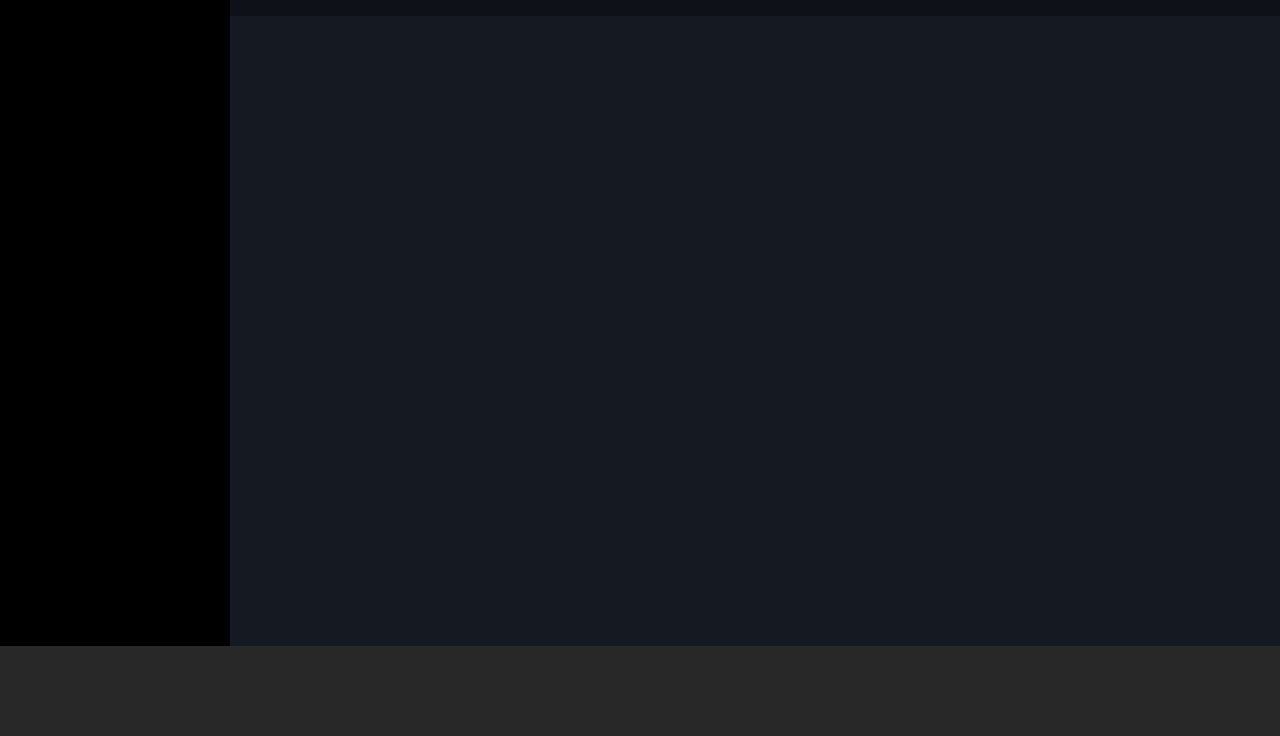
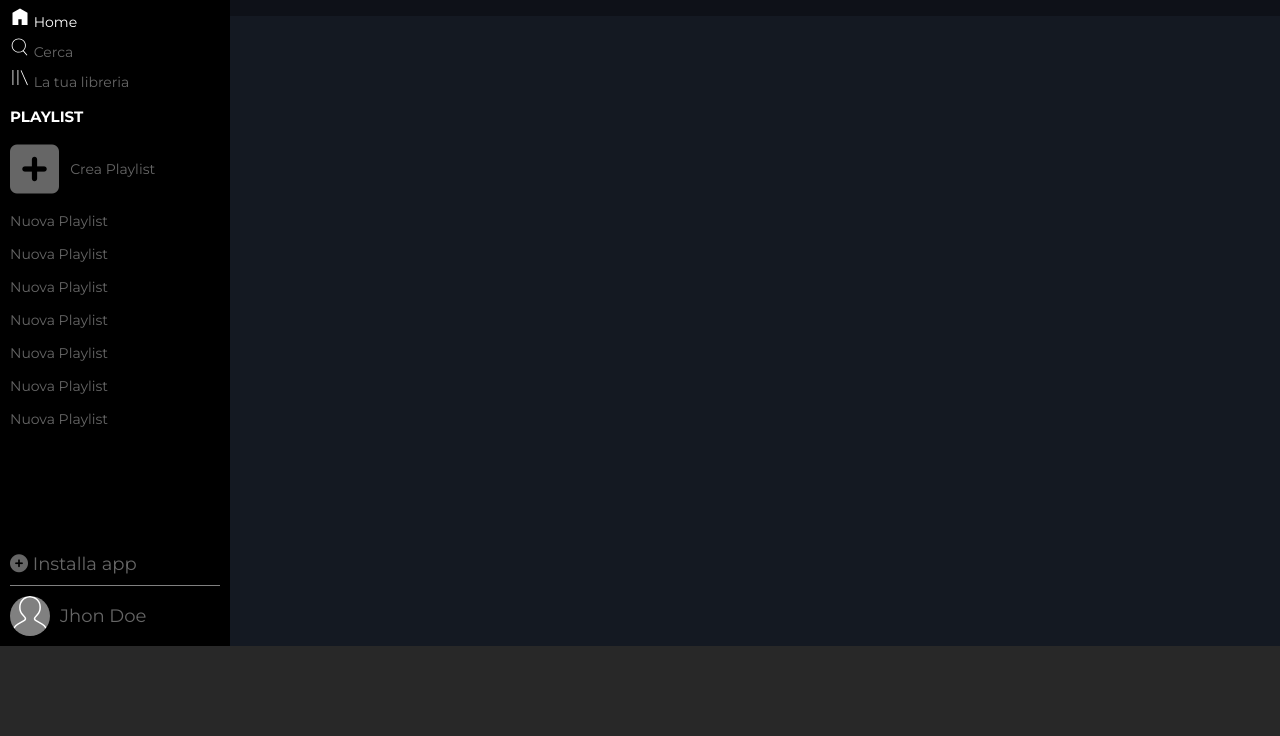
Before and after one commit to Ennio-M/html-css-spotifyweb, a plain HTML site: page index.html in a window 1280 px wide. Shown: the part 64-800 px from the top of the page. Drawn offline with Linux system fonts and the light colour scheme.

Commit message:
index, style: aggiunta aside

```diff
--- a/css/style.css
+++ b/css/style.css
@@ -4,12 +4,19 @@
     padding: 0;
     box-sizing: border-box;
 }
-
+body{
+    color: #FFFFFF;
+    font-size: 10px;
+    font-family: 'Montserrat', sans-serif;
+}
+ul{
+    list-style-type: none;
+}
+/*scaffolding*/
 .wrapper{
     height: 100vh;
     width: 100%;
 }
-
 .page{
     width: 100%;
     height: calc(100vh - 90px);
@@ -27,8 +34,6 @@ header{
     height: 80px;
     width: 100%;
     position: fixed;
-    top: 0;
-    left: 0;
     z-index: 1000;
     background-color: rgba(0, 0, 0, 0.3);
 }
@@ -40,3 +45,70 @@ footer{
     left: 0;
     bottom: 0;
 }
+/*aside*/
+/*lista home*/
+aside{
+    padding: 10px;
+}
+.logo{
+    width: 60%;
+}
+.home{
+    margin: 20px 0;
+}
+.home li{
+    height: 20px;
+    font-size: 1.4em;
+    margin-top: 10px;
+}
+.home img{
+    height: 100%;
+}
+.gray{
+    color: #666666;
+}
+.gray img{
+    fill: #666666;
+}
+aside h2{
+    text-transform: uppercase;
+}
+.playlist li{
+    font-size: 1.4em;
+    margin-top: 15px;
+    color: #666666;
+}
+.fa-solid.fa-square-plus{
+    font-size: 4em;
+    margin-right: 0.2em;
+}
+.playlist :first-child{
+    display: flex;
+    align-items: center;
+}
+.profile{
+    width: 230px;
+    padding: 10px;
+    position: fixed;
+    left: 0;
+    bottom: 90px;
+    font-size: 1.8em;
+    background-color: #000;
+}
+.jhon{
+    display: flex;
+    align-items: center;
+    margin-top: 10px;
+    border-top: 1px solid gray;
+    padding-top: 10px;
+}
+.profilepic{
+    height: 40px;
+    width: 40px;
+    border-radius: 50%;
+    background-image: url(../img/profile.svg);
+    background-position: center;
+    display: inline-block;
+    background-color: gray;
+    margin-right: 10px;
+}
--- a/index.html
+++ b/index.html
@@ -7,12 +7,54 @@
     <title>Spotify</title>
     <link rel="icon" href="./img/favicon.ico" type="image/x-icon">
     <link rel="stylesheet" href="./css/style.css">
+    <link rel="preconnect" href="https://fonts.googleapis.com">
+    <link rel="preconnect" href="https://fonts.gstatic.com" crossorigin>
+    <link href="https://fonts.googleapis.com/css2?family=Montserrat:ital,wght@0,100;0,200;0,300;0,400;0,500;0,600;0,700;0,800;0,900;1,100;1,200;1,300;1,400;1,500;1,600;1,700;1,800;1,900&display=swap" rel="stylesheet">
+    <link rel="stylesheet" href="https://cdnjs.cloudflare.com/ajax/libs/font-awesome/6.0.0/css/all.min.css">
 </head>
 <body>
     <div class="wrapper">
         <div class="page">
             <aside>
-
+                <div class="logo">
+                    <img src="./img/logo.svg" alt="Logo">
+                </div>
+                <ul class="home">
+                    <li>
+                       <img src="./img/home.svg" alt="Home">
+                       Home
+                    </li>
+                    <li class="gray">
+                        <img src="./img/search.svg" alt="Cerca">
+                       Cerca
+                    </li>
+                    <li class="gray">
+                        <img src="./img/libreria.svg" alt="Libreria">
+                       La tua libreria
+                    </li>
+                </ul>
+                <h2>Playlist</h2>
+                <ul class="playlist">
+                    <li>
+                        <i class="fa-solid fa-square-plus"></i>
+                        <span>Crea Playlist</span>
+                    </li>
+                    <li>Nuova Playlist</li>
+                    <li>Nuova Playlist</li>
+                    <li>Nuova Playlist</li>
+                    <li>Nuova Playlist</li>
+                    <li>Nuova Playlist</li>
+                    <li>Nuova Playlist</li>
+                    <li>Nuova Playlist</li>
+                </ul>
+                <div class="profile gray">
+                    <i class="fa-solid fa-circle-plus"></i>
+                    <span>Installa app</span>
+                    <div class="jhon">
+                        <div class="profilepic"></div>
+                        <span>Jhon Doe</span>
+                    </div>
+                </div>
             </aside>
             <main>
                 <header>
```
